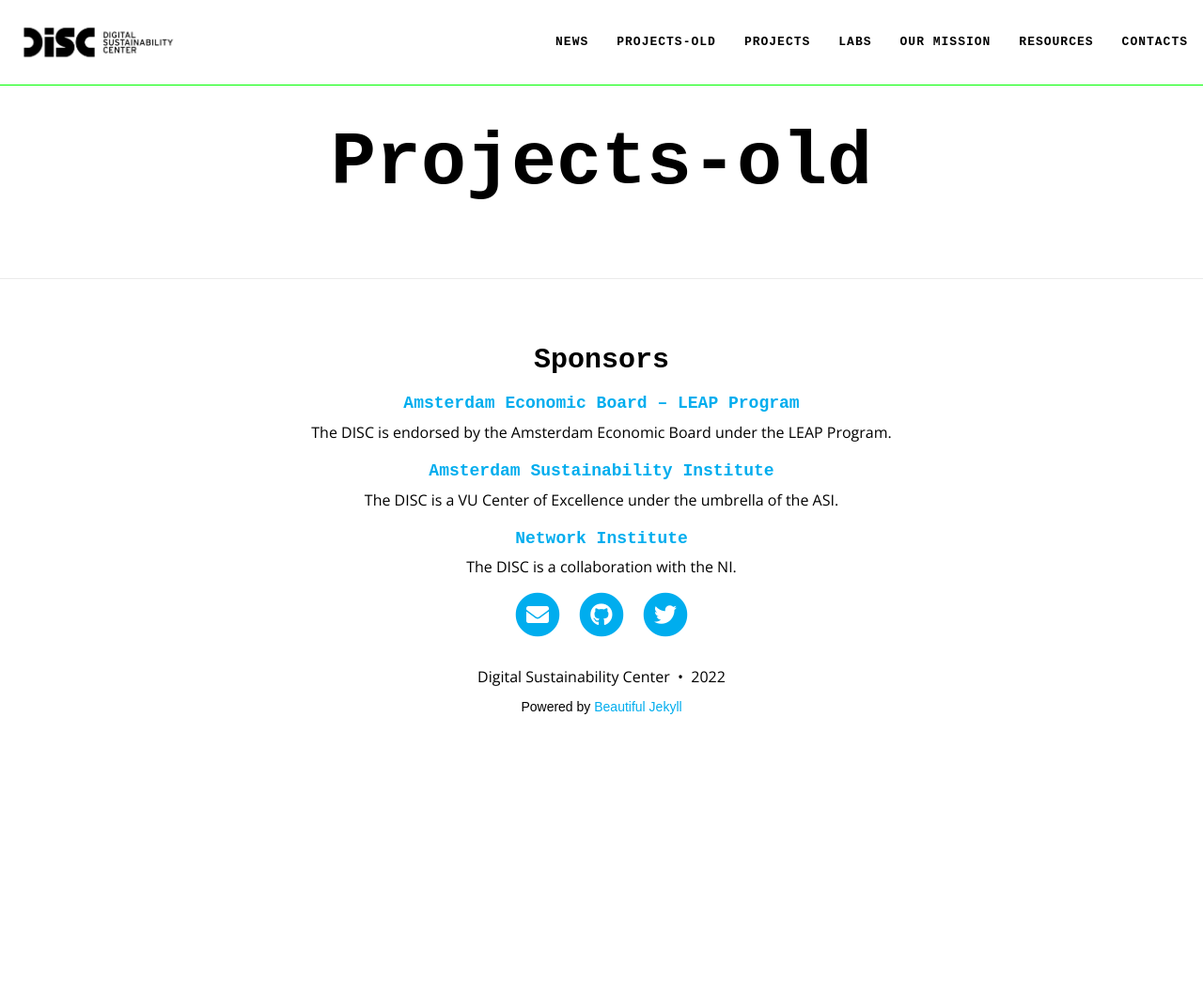
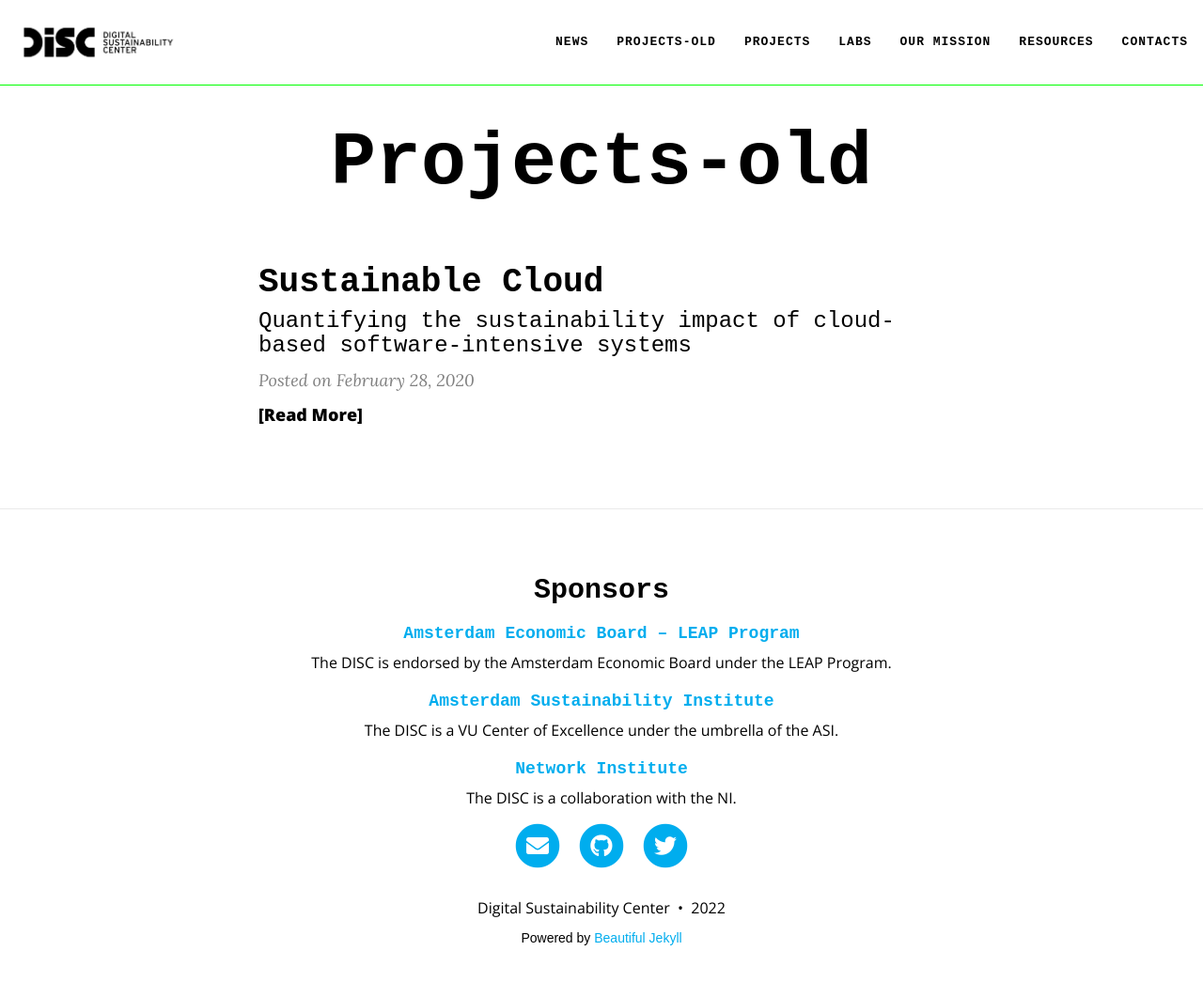
Before and after one commit to S2-group/disc-website.github.io, a Jekyll site: the page built from pages/projects-old.md, in a window 1280 px wide and 1059 px high. Shown: the top 1045 px of the window at 94% size. Built offline with Jekyll 4.4.1, drawn with Linux system fonts in a browser that asks for light colours; nearby versions of some CDN libraries; some of the changed lines change nothing that is shown.

Commit message:
bringing back old projects

```diff
--- a/_config.yml
+++ b/_config.yml
@@ -238,9 +238,9 @@
   news:
     output: true
     layout: "post"
-#  projects:
-#    output: true
-#    layout: "post"
+  projects:
+    output: true
+    layout: "post"
 
 # Default YAML values (more information on Jekyll's site)
 defaults:
--- a/_data/projects.yml
+++ b/_data/projects.yml
@@ -2,7 +2,7 @@
   description: Quantifying the sustainability impact of cloud-based software-intensive systems
   img: demo.png
   url: https://www.nwo.nl/en/news/seventeen-innovative-research-projects-launched-through-open-competition-domain-science-m-1
-- title: Sustainable Cloud!
+- title: Sustainable Cloud2
   description: Quantifying the sustainability impact of cloud-based software-intensive systems
   img: demo.png
   url: https://www.nwo.nl/en/news/seventeen-innovative-research-projects-launched-through-open-competition-domain-science-m-1
@@ -10,23 +10,15 @@
   description: Quantifying the sustainability impact of cloud-based software-intensive systems
   img: demo.png
   url: https://www.nwo.nl/en/news/seventeen-innovative-research-projects-launched-through-open-competition-domain-science-m-1
-- title: Sustainable Cloud
+- title: Sustainable Cloud4
   description: Quantifying the sustainability impact of cloud-based software-intensive systems
   img: demo.png
   url: https://www.nwo.nl/en/news/seventeen-innovative-research-projects-launched-through-open-competition-domain-science-m-1
-- title: Sustainable Cloud
+- title: Sustainable Cloud5
   description: Quantifying the sustainability impact of cloud-based software-intensive systems
   img: demo.png
   url: https://www.nwo.nl/en/news/seventeen-innovative-research-projects-launched-through-open-competition-domain-science-m-1
-- title: Sustainable Cloud
+- title: Sustainable Cloud6
   description: Quantifying the sustainability impact of cloud-based software-intensive systems
   img: demo.png
   url: https://www.nwo.nl/en/news/seventeen-innovative-research-projects-launched-through-open-competition-domain-science-m-1
-- title: Sustainable Cloud
-  description: Quantifying the sustainability impact of cloud-based software-intensive systems
-  img: demo.png
-  url: https://www.nwo.nl/en/news/seventeen-innovative-research-projects-launched-through-open-competition-domain-science-m-1
-- title: Sustainable Cloud
-  description: Quantifying the sustainability impact of cloud-based software-intensive systems
-  img: demo.png
-  url: https://www.nwo.nl/en/news/seventeen-innovative-research-projects-launched-through-open-competition-domain-science-m-1
```
